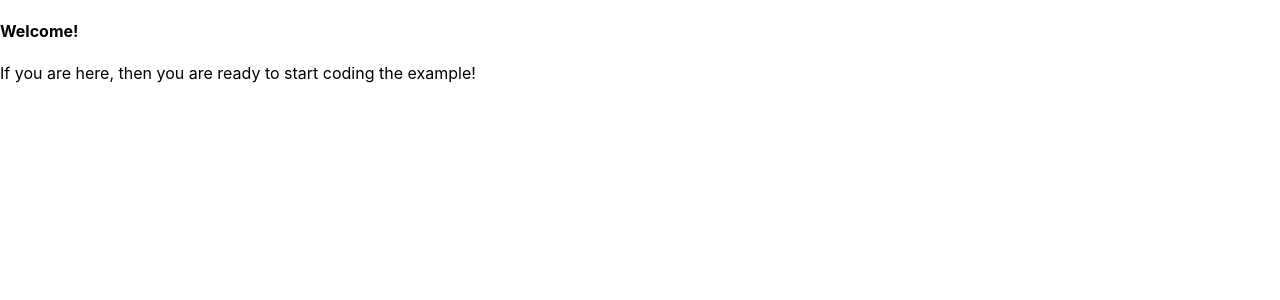
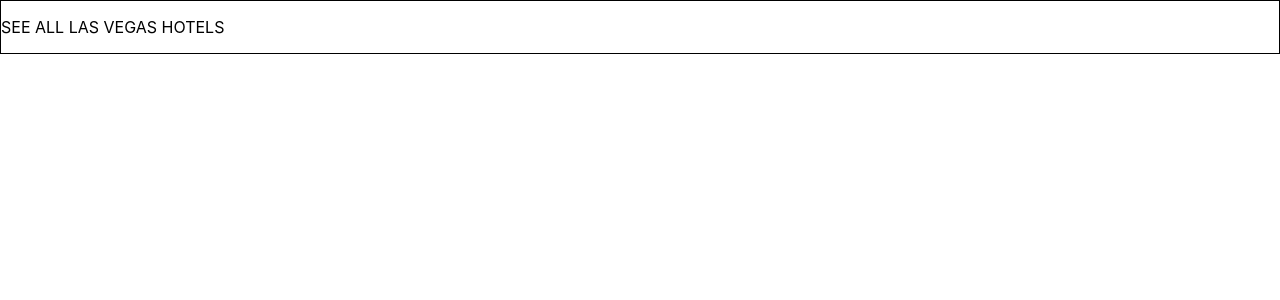
Before and after one commit to dc5will/markup-exercise, a React (Create React App) app: page / in a window 1280 px wide. Shown: the top 300 px of the page. Built offline with nearby package versions, Linux system fonts and the light colour scheme.

Commit message:
created starting point for navbar component and displaying it on main page

```diff
--- a/src/App.js
+++ b/src/App.js
@@ -1,11 +1,11 @@
 import React from "react";
+import Navbar from './components/Navbar/Navbar'
 
 function App() {
   return (
     <main className="App">
       <body>
-        <h4>Welcome!</h4>
-        If you are here, then you are ready to start coding the example!
+        <Navbar/>
       </body>
     </main>
   );
--- /dev/null
+++ b/src/components/Navbar/Navbar.css
@@ -0,0 +1,3 @@
+.navbar-back-button {
+  border: solid 1px black;
+}
--- /dev/null
+++ b/src/components/Navbar/Navbar.js
@@ -0,0 +1,10 @@
+import React from 'react';
+import './Navbar.css'
+
+export default function Navbar() {
+  return (
+    <div className='navbar-back-button'>
+      <p>SEE ALL LAS VEGAS HOTELS</p>
+    </div>
+  )
+}
```
Also changed, not shown: 1 other file (tests, documents, lock files or other folders).
